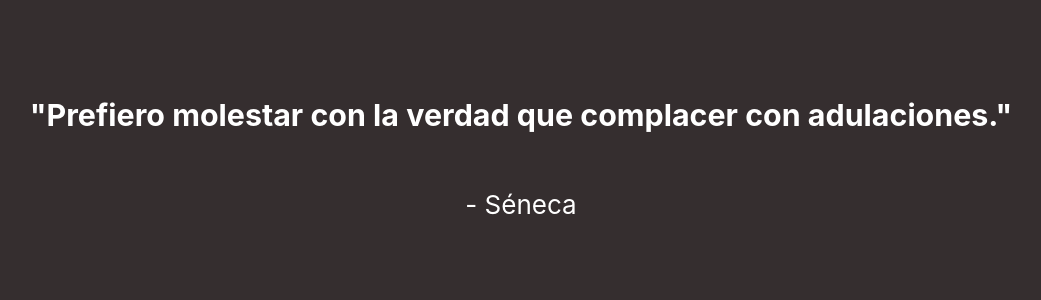
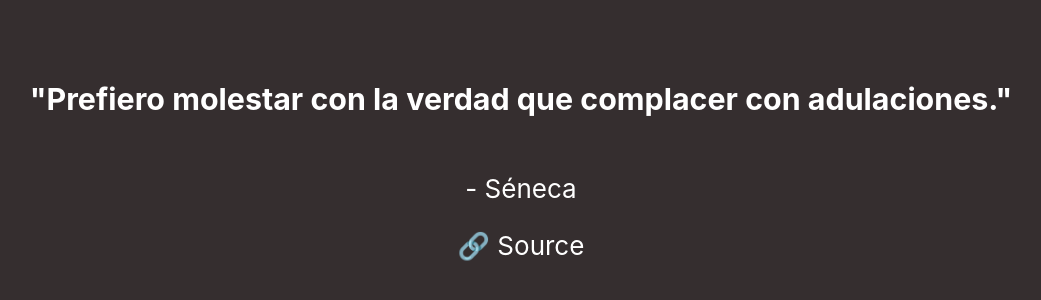
Before and after one commit to dimasx010/tu-frase, a React (Create React App) app: page / in a window 1280 px wide. Shown: the part 244-544 px from the top of the page, without its empty margins (119-1160 px from the left). Built offline with nearby package versions, Linux system fonts and the light colour scheme.

Commit message:
Add Source

```diff
--- a/src/App.css
+++ b/src/App.css
@@ -13,6 +13,7 @@
   }
 }
 
+a {color: white;  text-decoration: none}
 .App-header {
   background-color: #352e2f;
   min-height: 100vh;
--- a/src/App.js
+++ b/src/App.js
@@ -16,6 +16,8 @@ function App() {
       <header className="App-header">
         <h3>"{onePhrase['title']}"</h3>
         <p>- {onePhrase['author']}</p>
+<a></a>
+        <a href="https://github.com/dimasx010/tu-frase" target="_blank">🔗 Source</a>
       </header>
     </div>
   );
```
